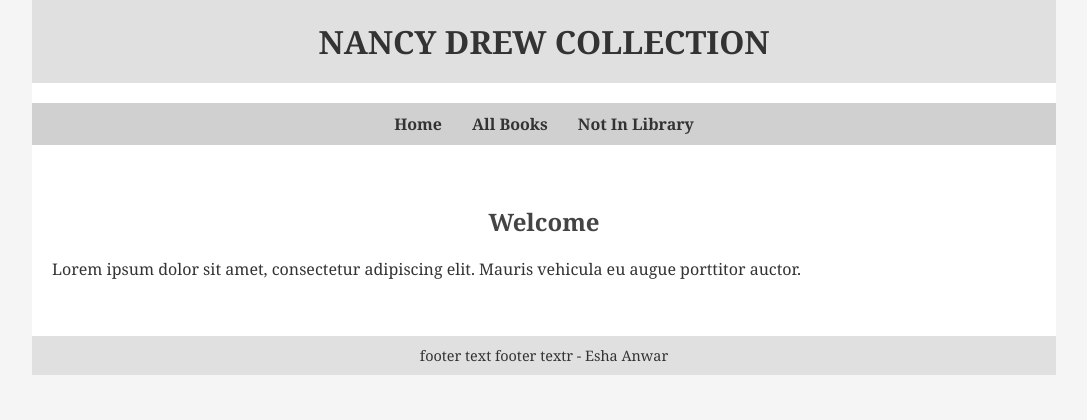
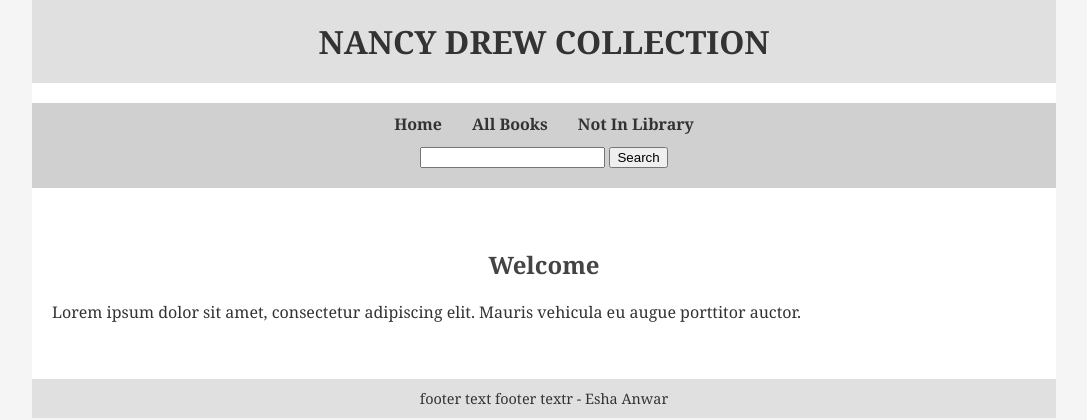
Before and after one commit to 3xtraaa/AS-91892-AS-91897, a Flask app: page / in a window 1280 px wide. Shown: the top 420 px of the page, without its empty margins (96-1183 px from the left). Run offline with Flask 3, Linux system fonts and the light colour scheme.

Commit message:
added search to nav in html

```diff
--- a/templates/all_books.html
+++ b/templates/all_books.html
@@ -27,7 +27,7 @@
         <table>
             <thead>
                 <tr>
-                    <th><a href="/sort/books?sort=book_no&order={{ order }}">Book No.</a></th> <!-- do the href thing over here where it renders based on 'title', but what's title here?? -->
+                    <th><a href="/sort/books?sort=book_no&order={{ order }}">Book No.</a></th>
                     <th><a href="/sort/books?sort=title&order={{ order }}">Title</a></th>
                     <th><a href="/sort/books?sort=publisher&order={{ order }}">Publisher</a></th>
                     <th>Book Status</th>
--- a/templates/index.html
+++ b/templates/index.html
@@ -23,8 +23,11 @@
             <li>
                 <a href="/not_in_library">Not In Library</a>
             </li>
-
         </ul>
+        <form method="POST" action="/search">
+            <input type="text" name="search" id="search">
+            <input type="submit" value="Search">
+        </form>
     </nav>
     <main>
         <h2>Welcome</h2>
```
